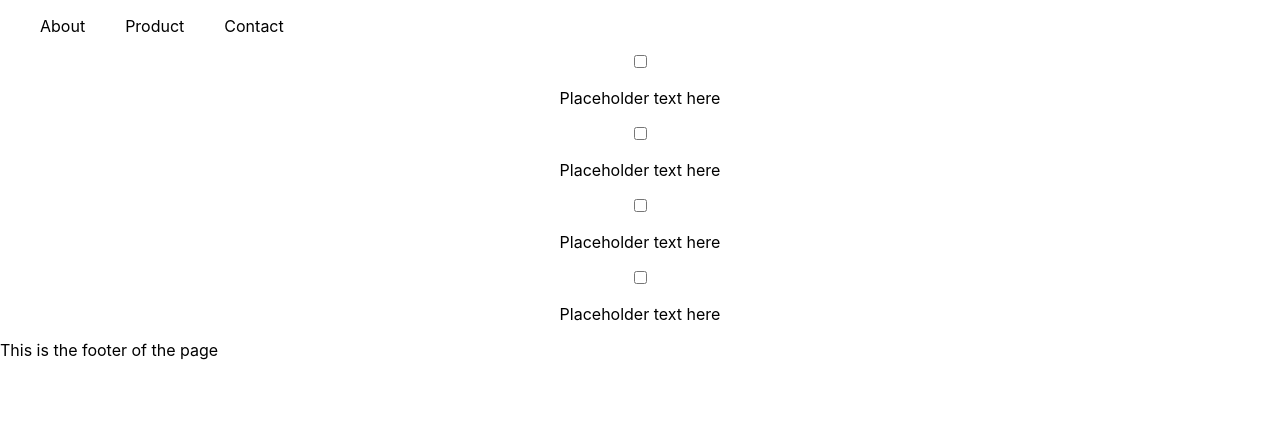
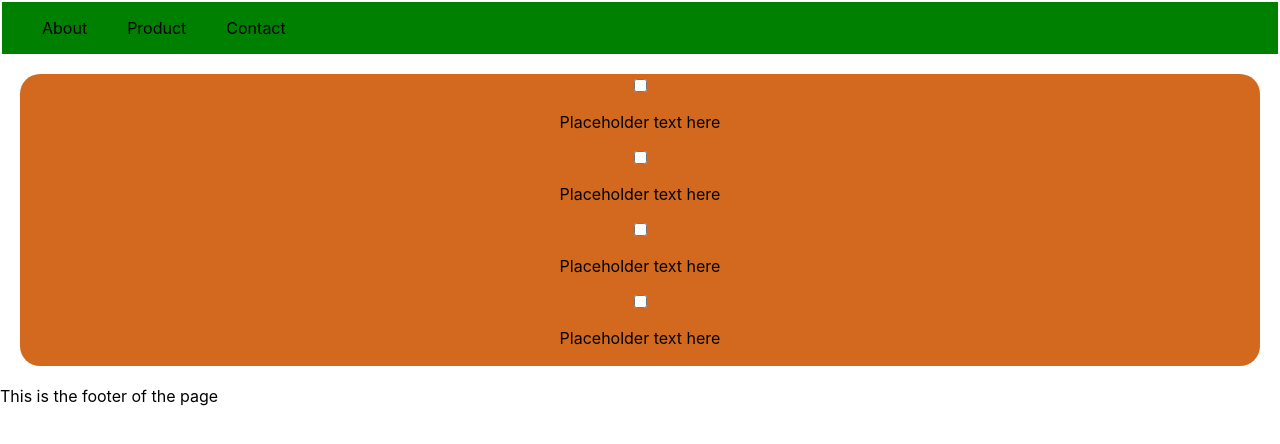
Before and after one commit to AliAbdulle/ScrimbaProject, a React (Create React App) app: page / in a window 1280 px wide. Shown: the top 444 px of the page. Built offline with nearby package versions, Linux system fonts and the light colour scheme.

Commit message:
Styling nav bar

```diff
--- a/src/index.css
+++ b/src/index.css
@@ -10,9 +10,15 @@ code {
     monospace;
 }
 .Todo-list {
-  display: ;
+  background-color: chocolate;
+  margin: 20px;
   text-align: center;
+  padding: 2px;
+  border-radius: 20px;
 }
 .nav-bar {
   display: flex ;
+  background-color: green;
+  margin: 2px ;
+
 }
```
